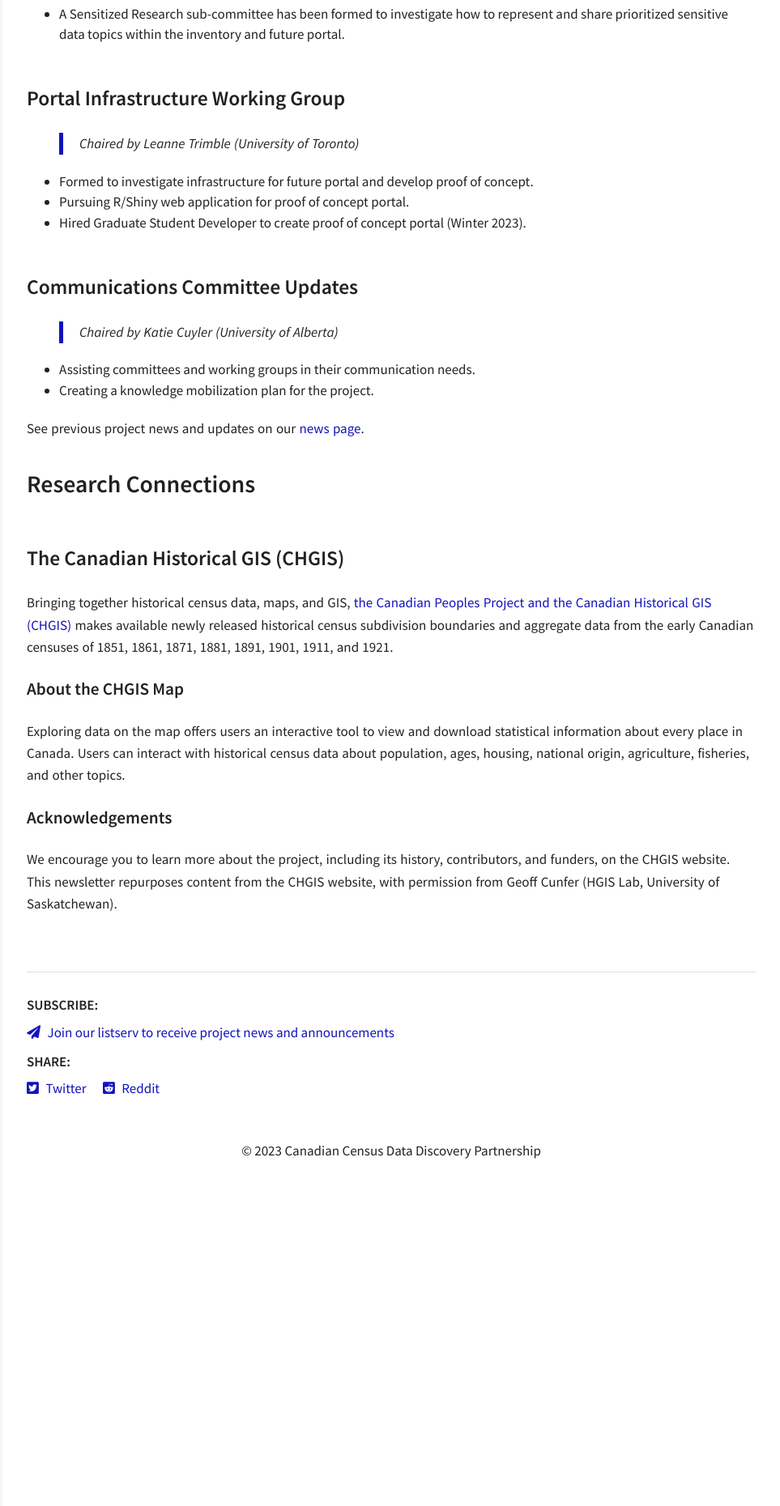
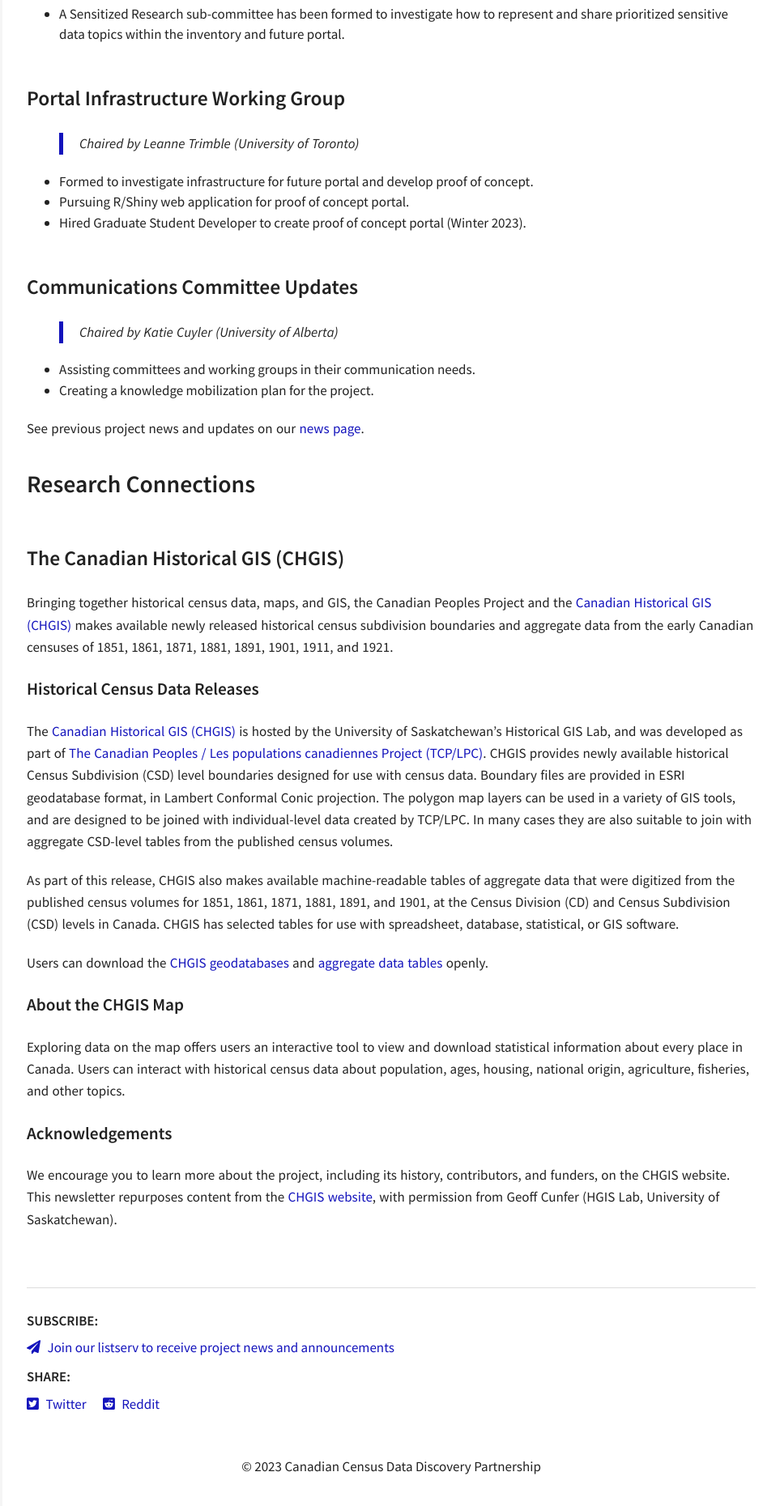
Before and after one commit to census-recensement/census-recensement.github.io, a Jekyll site: the page built from en/news/_posts/2023-03-28-winter.md, in a window 1280 px wide. Shown: the part 1925-3785 px from the top of the page at 81% size, without its empty margins (317-1280 px from the left). Built offline with Jekyll 4.4.1, drawn with Linux system fonts in a browser that asks for light colours.

Commit message:
updating URLs

```diff
--- a/en/news/_posts/2023-03-28-winter.md
+++ b/en/news/_posts/2023-03-28-winter.md
@@ -76,7 +76,15 @@
 
 ### The Canadian Historical GIS (CHGIS)
 
-Bringing together historical census data, maps, and GIS, [the Canadian Peoples Project and the Canadian Historical GIS (CHGIS)](http://geohist.ca) makes available newly released historical census subdivision boundaries and aggregate data from the early Canadian censuses of 1851, 1861, 1871, 1881, 1891, 1901, 1911, and 1921.
+Bringing together historical census data, maps, and GIS, the Canadian Peoples Project and the [Canadian Historical GIS (CHGIS)](https://hgiscanada.usask.ca/) makes available newly released historical census subdivision boundaries and aggregate data from the early Canadian censuses of 1851, 1861, 1871, 1881, 1891, 1901, 1911, and 1921.
+
+#### Historical Census Data Releases
+
+The [Canadian Historical GIS (CHGIS)](https://hgiscanada.usask.ca/) is hosted by the University of Saskatchewan’s Historical GIS Lab, and was developed as part of [The Canadian Peoples / Les populations canadiennes Project (TCP/LPC)](https://thecanadianpeoples.com/). CHGIS provides newly available historical Census Subdivision (CSD) level boundaries designed for use with census data. Boundary files are provided in ESRI geodatabase format, in Lambert Conformal Conic projection. The polygon map layers can be used in a variety of GIS tools, and are designed to be joined with individual-level data created by TCP/LPC.  In many cases they are also suitable to join with aggregate CSD-level tables from the published census volumes.
+
+As part of this release, CHGIS also makes available machine-readable tables of aggregate data that were digitized from the published census volumes for 1851, 1861, 1871, 1881, 1891, and 1901, at the Census Division (CD) and Census Subdivision (CSD) levels in Canada. CHGIS has selected tables for use with spreadsheet, database, statistical, or GIS software.
+
+Users can download the [CHGIS geodatabases](https://hgiscanada.usask.ca/download) and [aggregate data tables](https://hgiscanada.usask.ca/download) openly.
 
 #### About the CHGIS Map
 
@@ -84,4 +92,4 @@
 
 #### Acknowledgements
 
-We encourage you to learn more about the project, including its history, contributors, and funders, on the CHGIS website. This newsletter repurposes content from the CHGIS website, with permission from Geoff Cunfer (HGIS Lab, University of Saskatchewan).
+We encourage you to learn more about the project, including its history, contributors, and funders, on the CHGIS website. This newsletter repurposes content from the [CHGIS website](https://hgiscanada.usask.ca/), with permission from Geoff Cunfer (HGIS Lab, University of Saskatchewan).
```
Also changed, not shown: fr/l-actualite/_posts/2023-03-28-hiver.md (+3 -3 lines).
